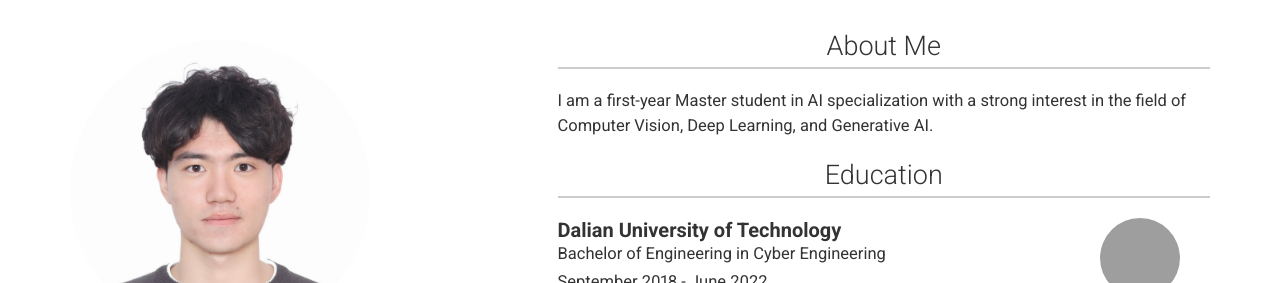
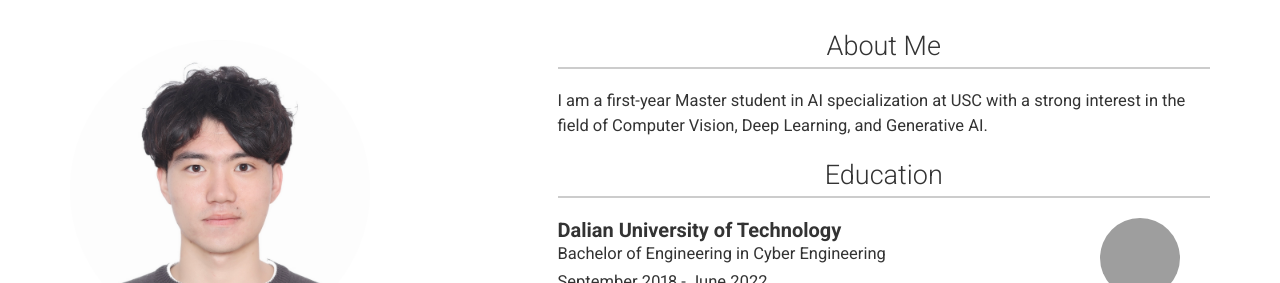
Before and after one commit to RongLiu-Leo/rongliu-leo.github.io, a Jekyll site: the page built from index.md, in a window 1280 px wide and 900 px high, cut to the strip 0-283 px from the top of the window. Built offline with Jekyll 4.4.1, drawn with Linux system fonts in a browser that asks for light colours; nearby versions of some CDN libraries; a style sheet for code colours, icons or effects is not loaded; grey boxes are pictures that could not be loaded.

Commit message:
Update _config.yml

```diff
--- a/_config.yml
+++ b/_config.yml
@@ -41,7 +41,7 @@ googlescholar_username: MrWUyWkAAAAJ
 # about_title: About Me (Use this to override about section title)
 about_profile_image: images/profile.jpg
 about_content: | # this will include new lines to allow paragraphs
-  I am a first-year Master student in AI specialization with a strong interest in the field of Computer Vision, Deep Learning, and Generative AI.
+  I am a first-year Master student in AI specialization at USC with a strong interest in the field of Computer Vision, Deep Learning, and Generative AI.
 
 # Prior to studying at USC, I was working with [Liangtian Wan](http://faculty.dlut.edu.cn/wanliangtian/en/index.htm) at DUT Alpha Lab.
 
```
